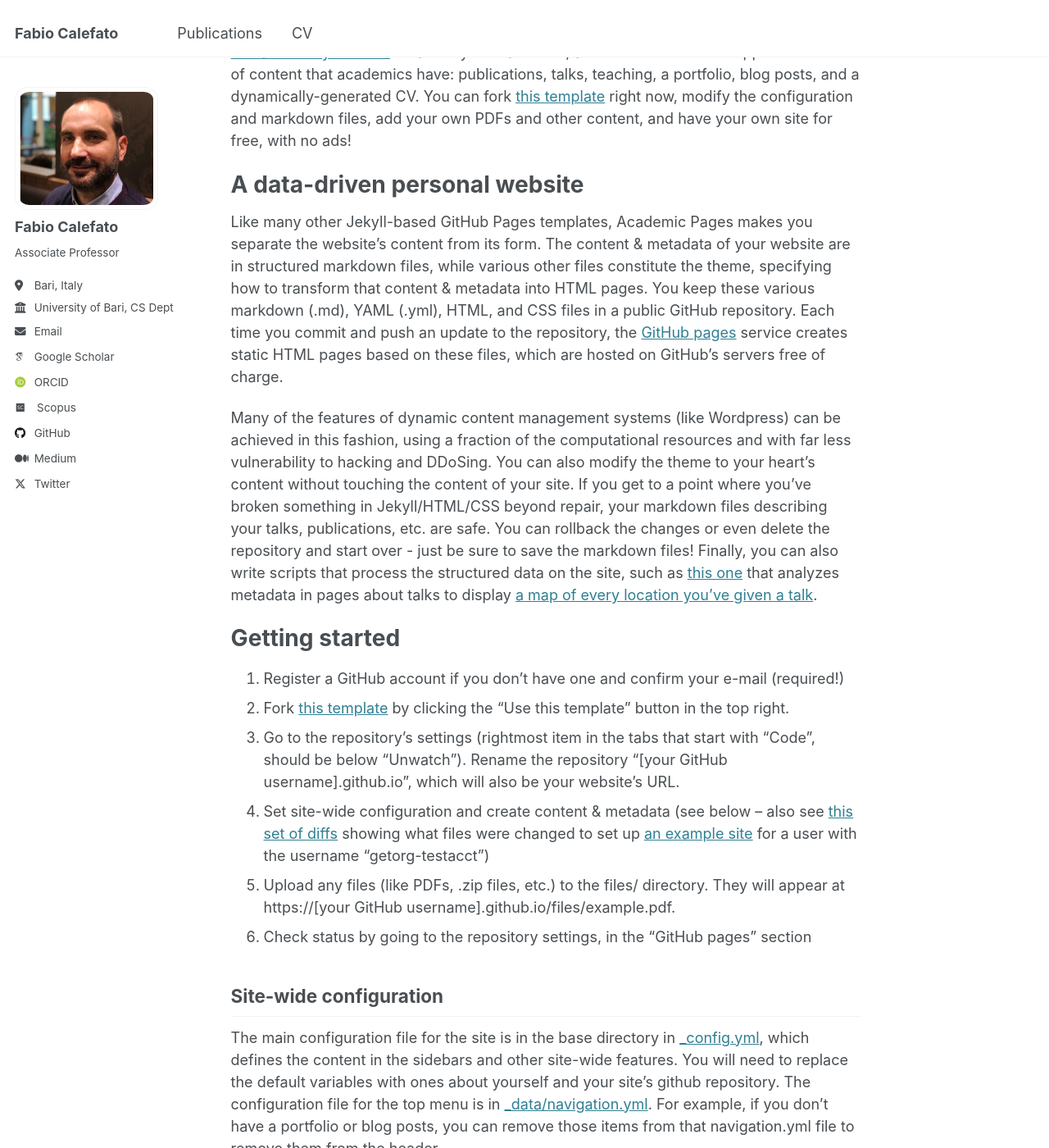
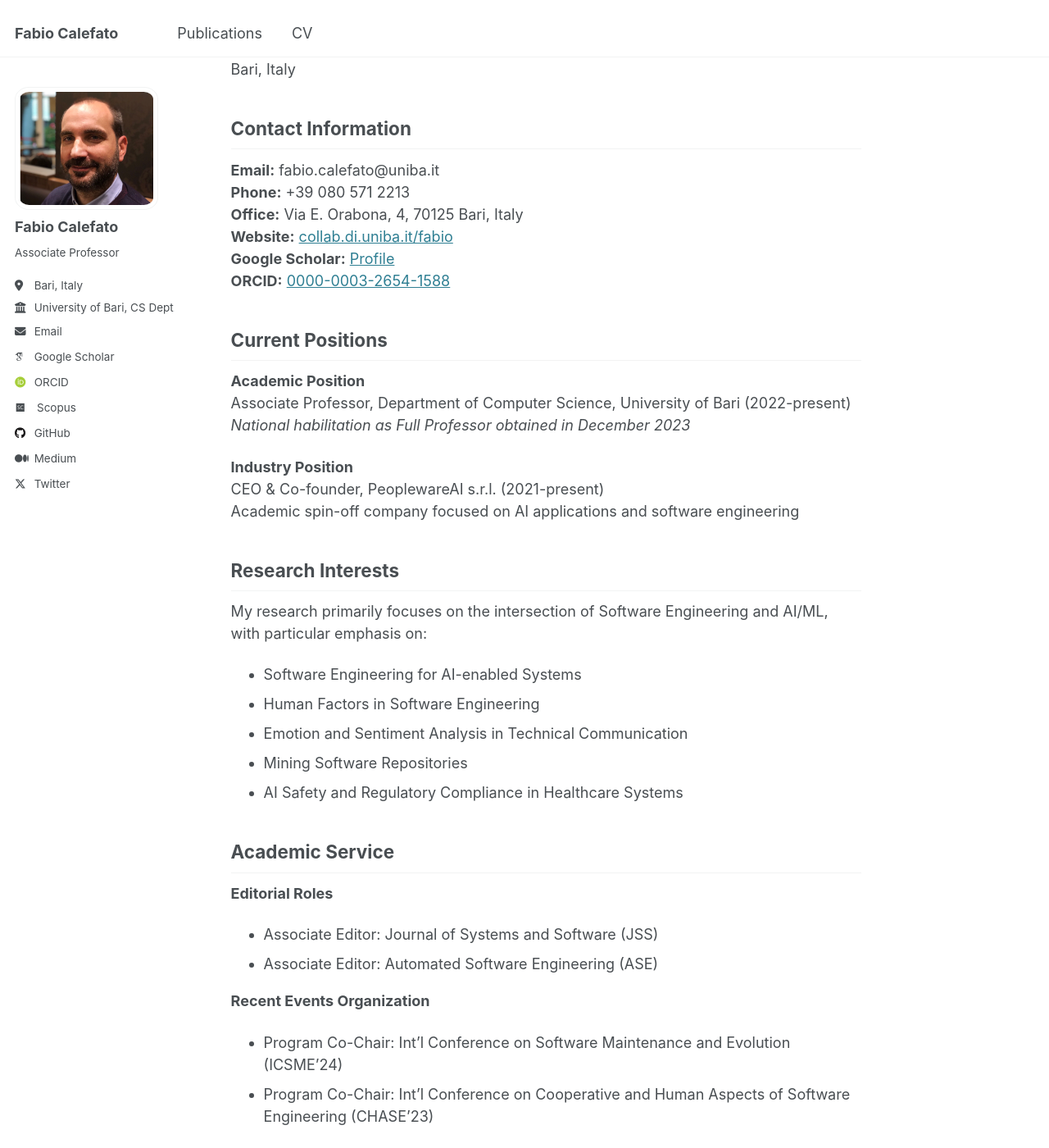
Before and after one commit to bateman/bateman.github.io, a Jekyll site: the page built from _pages/about.md, in a window 1280 px wide and 1400 px high, scrolled down 234 px. Shown: the whole window at 82% size. Built offline with Jekyll 4.4.1, drawn with Linux system fonts in a browser that asks for light colours; some web fonts are replaced; some of the changed text lies outside the part shown.

Commit message:
Update About page with personal and professional information

```diff
--- a/_pages/about.md
+++ b/_pages/about.md
@@ -7,43 +7,47 @@ redirect_from:
   - /about.html
 ---
 
-This is the front page of a website that is powered by the [Academic Pages template](https://github.com/academicpages/academicpages.github.io) and hosted on GitHub pages. [GitHub pages](https://pages.github.com) is a free service in which websites are built and hosted from code and data stored in a GitHub repository, automatically updating when a new commit is made to the repository. This template was forked from the [Minimal Mistakes Jekyll Theme](https://mmistakes.github.io/minimal-mistakes/) created by Michael Rose, and then extended to support the kinds of content that academics have: publications, talks, teaching, a portfolio, blog posts, and a dynamically-generated CV. You can fork [this template](https://github.com/academicpages/academicpages.github.io) right now, modify the configuration and markdown files, add your own PDFs and other content, and have your own site for free, with no ads!
+# Fabio Calefato, Ph.D.
 
-A data-driven personal website
-======
-Like many other Jekyll-based GitHub Pages templates, Academic Pages makes you separate the website's content from its form. The content & metadata of your website are in structured markdown files, while various other files constitute the theme, specifying how to transform that content & metadata into HTML pages. You keep these various markdown (.md), YAML (.yml), HTML, and CSS files in a public GitHub repository. Each time you commit and push an update to the repository, the [GitHub pages](https://pages.github.com/) service creates static HTML pages based on these files, which are hosted on GitHub's servers free of charge.
+Associate Professor
+Department of Computer Science
+University of Bari "A. Moro"
+Bari, Italy
 
-Many of the features of dynamic content management systems (like Wordpress) can be achieved in this fashion, using a fraction of the computational resources and with far less vulnerability to hacking and DDoSing. You can also modify the theme to your heart's content without touching the content of your site. If you get to a point where you've broken something in Jekyll/HTML/CSS beyond repair, your markdown files describing your talks, publications, etc. are safe. You can rollback the changes or even delete the repository and start over - just be sure to save the markdown files! Finally, you can also write scripts that process the structured data on the site, such as [this one](https://github.com/academicpages/academicpages.github.io/blob/master/talkmap.ipynb) that analyzes metadata in pages about talks to display [a map of every location you've given a talk](https://academicpages.github.io/talkmap.html).
+## Contact Information
+**Email:** fabio.calefato@uniba.it
+**Phone:** +39 080 571 2213
+**Office:** Via E. Orabona, 4, 70125 Bari, Italy
+**Website:** [collab.di.uniba.it/fabio](https://collab.di.uniba.it/fabio)
+**Google Scholar:** [Profile](https://scholar.google.com/citations?user=SCHOLAR_ID)
+**ORCID:** [0000-0003-2654-1588](https://orcid.org/0000-0003-2654-1588)
 
-Getting started
-======
-1. Register a GitHub account if you don't have one and confirm your e-mail (required!)
-1. Fork [this template](https://github.com/academicpages/academicpages.github.io) by clicking the "Use this template" button in the top right.
-1. Go to the repository's settings (rightmost item in the tabs that start with "Code", should be below "Unwatch"). Rename the repository "[your GitHub username].github.io", which will also be your website's URL.
-1. Set site-wide configuration and create content & metadata (see below -- also see [this set of diffs](http://archive.is/3TPas) showing what files were changed to set up [an example site](https://getorg-testacct.github.io) for a user with the username "getorg-testacct")
-1. Upload any files (like PDFs, .zip files, etc.) to the files/ directory. They will appear at https://[your GitHub username].github.io/files/example.pdf.
-1. Check status by going to the repository settings, in the "GitHub pages" section
+## Current Positions
 
-Site-wide configuration
-------
-The main configuration file for the site is in the base directory in [_config.yml](https://github.com/academicpages/academicpages.github.io/blob/master/_config.yml), which defines the content in the sidebars and other site-wide features. You will need to replace the default variables with ones about yourself and your site's github repository. The configuration file for the top menu is in [_data/navigation.yml](https://github.com/academicpages/academicpages.github.io/blob/master/_data/navigation.yml). For example, if you don't have a portfolio or blog posts, you can remove those items from that navigation.yml file to remove them from the header.
+**Academic Position**
+Associate Professor, Department of Computer Science, University of Bari (2022-present)
+*National habilitation as Full Professor obtained in December 2023*
 
-Create content & metadata
-------
-For site content, there is one markdown file for each type of content, which are stored in directories like _publications, _talks, _posts, _teaching, or _pages. For example, each talk is a markdown file in the [_talks directory](https://github.com/academicpages/academicpages.github.io/tree/master/_talks). At the top of each markdown file is structured data in YAML about the talk, which the theme will parse to do lots of cool stuff. The same structured data about a talk is used to generate the list of talks on the [Talks page](https://academicpages.github.io/talks), each [individual page](https://academicpages.github.io/talks/2012-03-01-talk-1) for specific talks, the talks section for the [CV page](https://academicpages.github.io/cv), and the [map of places you've given a talk](https://academicpages.github.io/talkmap.html) (if you run this [python file](https://github.com/academicpages/academicpages.github.io/blob/master/talkmap.py) or [Jupyter notebook](https://github.com/academicpages/academicpages.github.io/blob/master/talkmap.ipynb), which creates the HTML for the map based on the contents of the _talks directory).
+**Industry Position**
+CEO & Co-founder, PeoplewareAI s.r.l. (2021-present)
+Academic spin-off company focused on AI applications and software engineering
 
-**Markdown generator**
+## Research Interests
 
-The repository includes [a set of Jupyter notebooks](https://github.com/academicpages/academicpages.github.io/tree/master/markdown_generator
-) that converts a CSV containing structured data about talks or presentations into individual markdown files that will be properly formatted for the Academic Pages template. The sample CSVs in that directory are the ones I used to create my own personal website at stuartgeiger.com. My usual workflow is that I keep a spreadsheet of my publications and talks, then run the code in these notebooks to generate the markdown files, then commit and push them to the GitHub repository.
+My research primarily focuses on the intersection of Software Engineering and AI/ML, with particular emphasis on:
 
-How to edit your site's GitHub repository
-------
-Many people use a git client to create files on their local computer and then push them to GitHub's servers. If you are not familiar with git, you can directly edit these configuration and markdown files directly in the github.com interface. Navigate to a file (like [this one](https://github.com/academicpages/academicpages.github.io/blob/master/_talks/2012-03-01-talk-1.md) and click the pencil icon in the top right of the content preview (to the right of the "Raw | Blame | History" buttons). You can delete a file by clicking the trashcan icon to the right of the pencil icon. You can also create new files or upload files by navigating to a directory and clicking the "Create new file" or "Upload files" buttons.
+- Software Engineering for AI-enabled Systems
+- Human Factors in Software Engineering
+- Emotion and Sentiment Analysis in Technical Communication
+- Mining Software Repositories
+- AI Safety and Regulatory Compliance in Healthcare Systems
 
-Example: editing a markdown file for a talk
-![Editing a markdown file for a talk](/images/editing-talk.png)
+## Academic Service
 
-For more info
-------
-More info about configuring Academic Pages can be found in [the guide](https://academicpages.github.io/markdown/), the [growing wiki](https://github.com/academicpages/academicpages.github.io/wiki), and you can always [ask a question on GitHub](https://github.com/academicpages/academicpages.github.io/discussions). The [guides for the Minimal Mistakes theme](https://mmistakes.github.io/minimal-mistakes/docs/configuration/) (which this theme was forked from) might also be helpful.
+**Editorial Roles**
+- Associate Editor: Journal of Systems and Software (JSS)
+- Associate Editor: Automated Software Engineering (ASE)
+
+**Recent Events Organization**
+- Program Co-Chair: Int'l Conference on Software Maintenance and Evolution (ICSME'24)
+- Program Co-Chair: Int'l Conference on Cooperative and Human Aspects of Software Engineering (CHASE'23)
```
